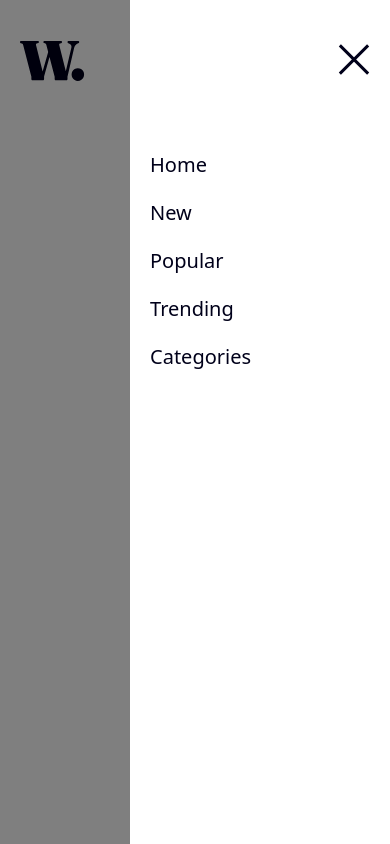
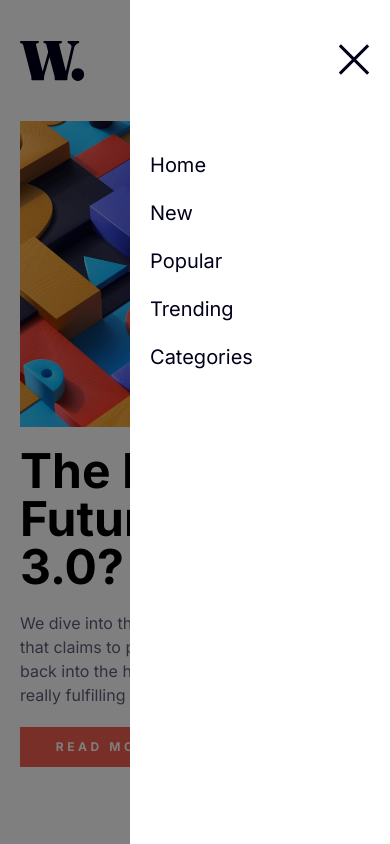
Before and after one commit to anwari-fikri/news-homepage-react, a React (Create React App) app: page / in a window 390 px wide. Both pictures are taken after a click on the button 340 px from the left and 60 px from the top of the page. Built offline with nearby package versions, Linux system fonts and the light colour scheme.

Commit message:
Hero mobile

```diff
--- a/public/index.html
+++ b/public/index.html
@@ -9,6 +9,11 @@
       name="description"
       content="Web site created using create-react-app"
     />
+    <link
+      href="https://fonts.googleapis.com/css2?family=Inter:wght@400;700;800&display=swap"
+      rel="stylesheet"
+    />
+
     <link rel="apple-touch-icon" href="%PUBLIC_URL%/logo192.png" />
     <!--
       manifest.json provides metadata used when your web app is installed on a
--- a/src/App.tsx
+++ b/src/App.tsx
@@ -1,8 +1,14 @@
 import React from "react";
+import Hero from "./component/Hero";
 import Navigation from "./component/Navigation";
 
 function App() {
-  return <Navigation />;
+  return (
+    <>
+      <Navigation />
+      <Hero />
+    </>
+  );
 }
 
 export default App;
--- /dev/null
+++ b/src/component/Hero.tsx
@@ -0,0 +1,21 @@
+import React from "react";
+import heroImage from "../assets/image-web-3-mobile.jpg";
+
+const Hero = () => {
+  return (
+    <div className="flex flex-col font-sans px-5 gap-5">
+      <img src={heroImage} alt="iconMenu" />
+      <h1 className="text-5xl font-bold">The Bright Future of Web 3.0?</h1>
+      <p className="text-dark-grayish-blue">
+        We dive into the next evolution of the web that claims to put the power
+        of the platforms back into the hands of the people. But is it really
+        fulfilling its promise?
+      </p>
+      <button className="bg-soft-red text-off-white w-1/2 p-3 text-xs font-bold tracking-[0.3em]">
+        READ MORE
+      </button>
+    </div>
+  );
+};
+
+export default Hero;
--- a/src/component/Navigation.tsx
+++ b/src/component/Navigation.tsx
@@ -24,7 +24,7 @@ const Navigation = () => {
                 <img src={iconClose} alt="iconMenu" className="pl-5 py-3" />
               </button>
             </div>
-            <div className="flex flex-col pt-16 text-xl text-very-dark-blue gap-5">
+            <div className="flex flex-col pt-16 text-xl font-sans text-very-dark-blue gap-5">
               <ul>
                 <li>Home</li>
               </ul>
--- a/tailwind.config.js
+++ b/tailwind.config.js
@@ -14,6 +14,9 @@ module.exports = {
         "dark-grayish-blue": "hsl(236, 13%, 42%)",
         "very-dark-blue": "hsl(240, 100%, 5%)",
       },
+      fontFamily: {
+        "sans": ["Inter", "sans-serif"],
+      },
     },
   },
   plugins: [],
```
Also changed, not shown: src/assets/image-web-3-mobile.jpg (added).
